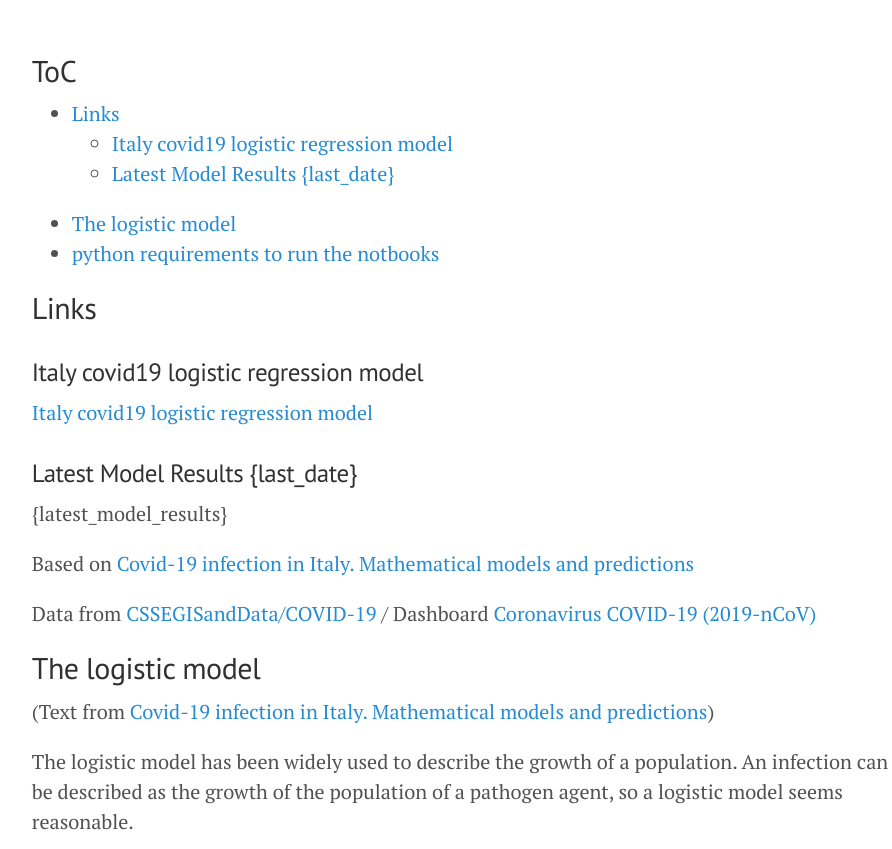
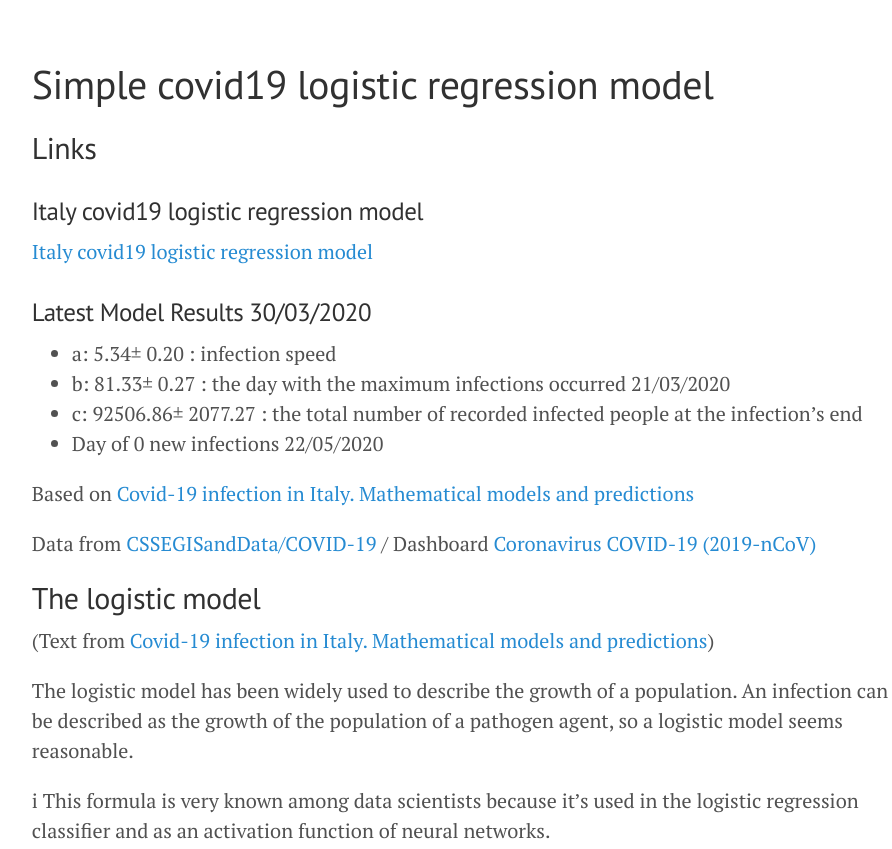
Before and after one commit to kidpixo/COVID19-dashboard, a plain HTML site: page docs/index.html in a window 1280 px wide. Shown: the part 175-1024 px from the top of the page, without its empty margins (175-1067 px from the left). Drawn offline with Linux system fonts and the light colour scheme.

Commit message:
refractor markdown and html and creae on the fly

```diff
--- a/docs/index.html
+++ b/docs/index.html
@@ -4,7 +4,7 @@
         <meta charset="utf-8" />
         <meta name="generator" content="pandoc" />
         <meta name="viewport" content="width=device-width, initial-scale=1.0, user-scalable=yes" />
-        <title>index</title>
+        <title>Simple covid19 logistic regression model</title>
   <link rel="stylesheet" href="css/poole.css">
   <link rel="stylesheet" href="css/syntax.css">
   <link rel="stylesheet" href="css/lanyon.css">
@@ -13,45 +13,27 @@
 <body>
 
 
-<h2>ToC</h2>
-<nav id="TOC" role="doc-toc">
+<h1>Simple covid19 logistic regression model</h2>
 
+<h2>Links</h2>
+<h3>Italy covid19 logistic regression model</h3>
+<p><a href="italy_covid19_logistic.html">Italy covid19 logistic regression model</a></p>
+<h3>Latest Model Results 30/03/2020</h3>
 <ul>
-<li><a href="#links">Links</a>
-<ul>
-<li><a href="#italy-covid19-logistic-regression-model">Italy covid19 logistic regression model</a></li>
-<li><a href="#latest-model-results-last_date">Latest Model Results {last_date}</a></li>
-</ul></li>
-<li><a href="#the-logistic-model">The logistic model</a></li>
-<li><a href="#python-requirements-to-run-the-notbooks">python requirements to run the notbooks</a></li>
+<li>a:     5.34±    0.20 : infection speed </li>
+<li>b:    81.33±    0.27 : the day with the maximum infections occurred 21/03/2020</li>
+<li>c: 92506.86± 2077.27 : the total number of recorded infected people at the infection’s end </li>
+<li>Day of 0 new infections 22/05/2020</li>
 </ul>
-</nav>
-
-
-<h2 id="links">Links</h2>
-
-
-
-<h3 id="italy-covid19-logistic-regression-model">Italy covid19 logistic regression model</h3>
-    <p><a href="italy_covid19_logistic.html">Italy covid19 logistic regression model</a></p>
-
-
-
-<h3 id="latest-model-results-last_date">Latest Model Results {last_date}</h3>
-    <p>{latest_model_results}</p>
 <p>Based on <a href="https://towardsdatascience.com/covid-19-infection-in-italy-mathematical-models-and-predictions-7784b4d7dd8d">Covid-19 infection in Italy. Mathematical models and predictions</a></p>
 <p>Data from <a href="https://github.com/CSSEGISandData/COVID-19">CSSEGISandData/COVID-19</a> / Dashboard <a href="https://gisanddata.maps.arcgis.com/apps/opsdashboard/index.html?fbclid=IwAR3prf7gRuznOnGiv_wZpjhVQ-YZAtQcVJYorx1Yfu3Tutt4nn2dUQaGbyo#/bda7594740fd40299423467b48e9ecf6">Coronavirus COVID-19 (2019-nCoV)</a></p>
-
-
-
-<h2 id="the-logistic-model">The logistic model</h2>
+<h2>The logistic model</h2>
 <p>(Text from <a href="https://towardsdatascience.com/covid-19-infection-in-italy-mathematical-models-and-predictions-7784b4d7dd8d">Covid-19 infection in Italy. Mathematical models and predictions</a>)</p>
 <p>The logistic model has been widely used to describe the growth of a population. An infection can be described as the growth of the population of a pathogen agent, so a logistic model seems reasonable.</p>
-    <p>i This formula is very known among data scientists because it’s used in the logistic regression classifier and as an activation function of neural networks.</p>
+<p>i
+This formula is very known among data scientists because it’s used in the logistic regression classifier and as an activation function of neural networks.</p>
 <p>The most generic expression of a logistic function is:</p>
-    <figure>
-        <img src="https://miro.medium.com/max/546/1*bnVnrdWrWxvZfqJ_1bgrUQ.png" alt="" /><figcaption>logistic formula</figcaption>
-    </figure>
+<p><img alt="logistic formula" src="https://miro.medium.com/max/546/1*bnVnrdWrWxvZfqJ_1bgrUQ.png" /></p>
 <p>In this formula, we have the variable x that is the time and three parameters: a,b,c.</p>
 <ul>
 <li>a refers to the infection speed</li>
@@ -59,21 +41,15 @@
 <li>c is the total number of recorded infected people at the infection’s end</li>
 </ul>
 <p>At high time values, the number of infected people gets closer and closer to c and that’s the point at which we can say that the infection has ended.</p>
-    <p>This function has also an inflection point at b, that is the point at which the first derivative starts to decrease (i.e. the peak after which the infection starts to become less aggressive and decreases).</p>
-
-
-
-<h2 id="python-requirements-to-run-the-notbooks">python requirements to run the notbooks</h2>
+<p>This function has also an inflection point at b, that is the point at which the first derivative starts to decrease (i.e. the peak after which the infection starts to become less aggressive and decreases).</p>
+<h2>python requirements to run the notbooks</h2>
 <pre><code>numpy
 pandas
 sklearn
 scipy
-markdown
 hvplot
-holoviews</code></pre>
-
-
-
+holoviews
+</code></pre>
 
 </body>
 </html>
```
Also changed, not shown: index.html (added, +21 -0 lines), italy_covid19_logistic.html (+3 -3 lines), 2 other files. Lines whose indentation alone changed are shown as unchanged.
